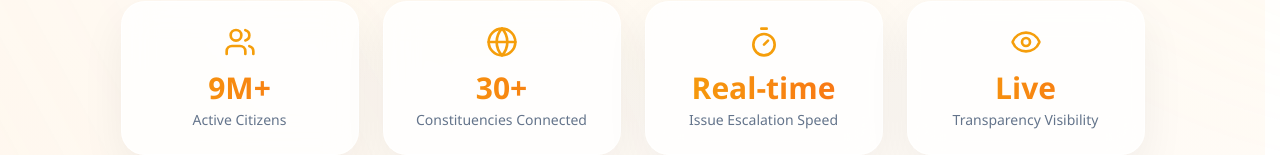
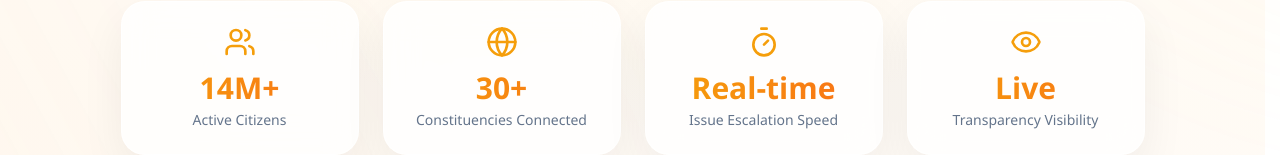
Before and after one commit to keikurono7/Reva_GDG, a React (Create React App) app in the folder App/: page / in a window 1280 px wide. Shown: the part 645-800 px from the top of the page. Built offline with nearby package versions, Linux system fonts and the light colour scheme; no server answers.

Commit message:
update count

```diff
--- a/App/src/WelcomePage.js
+++ b/App/src/WelcomePage.js
@@ -66,7 +66,7 @@ export default function WelcomePage() {
   ];
 
   const stats = [
-    { label: 'Active Citizens', value: '9M+', icon: Users },
+    { label: 'Active Citizens', value: '14M+', icon: Users },
     { label: 'Constituencies Connected', value: '30+', icon: Globe },
     { label: 'Issue Escalation Speed', value: 'Real-time', icon: Timer },
     { label: 'Transparency Visibility', value: 'Live', icon: Eye }
```
